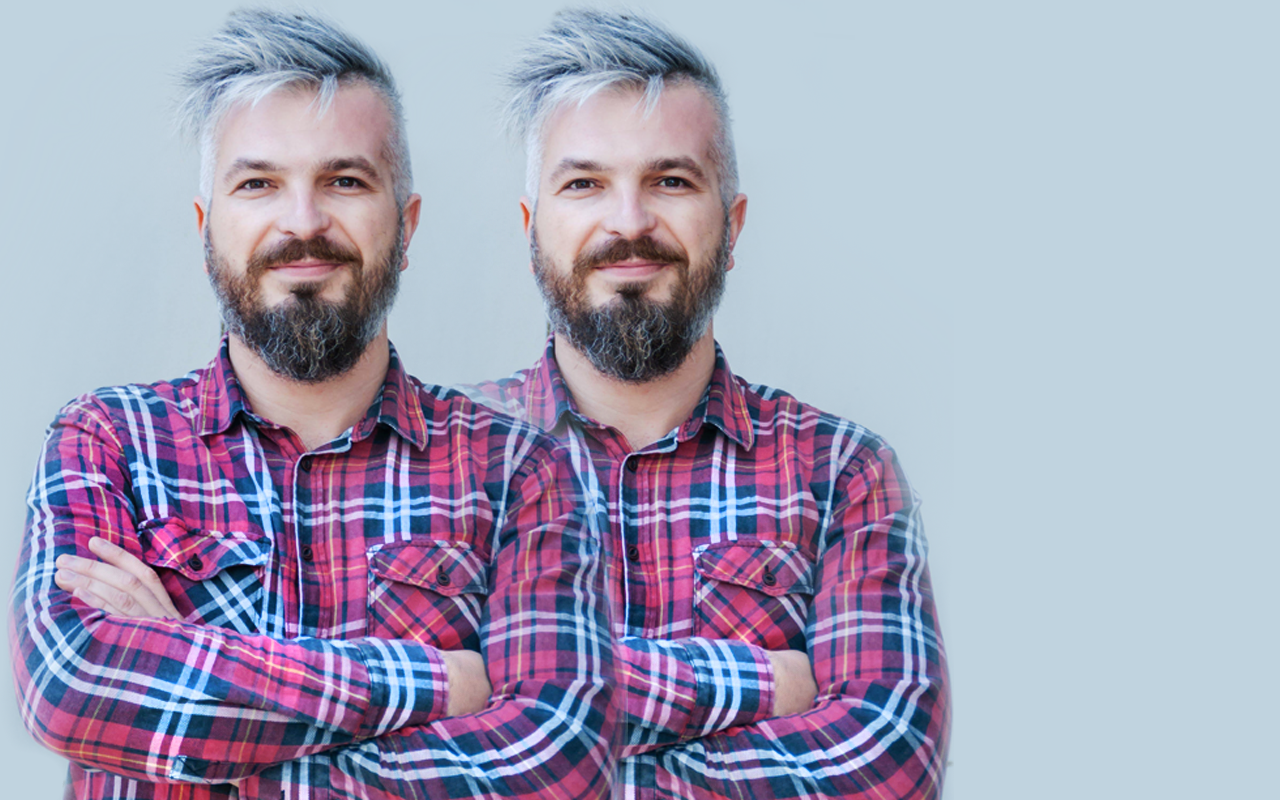
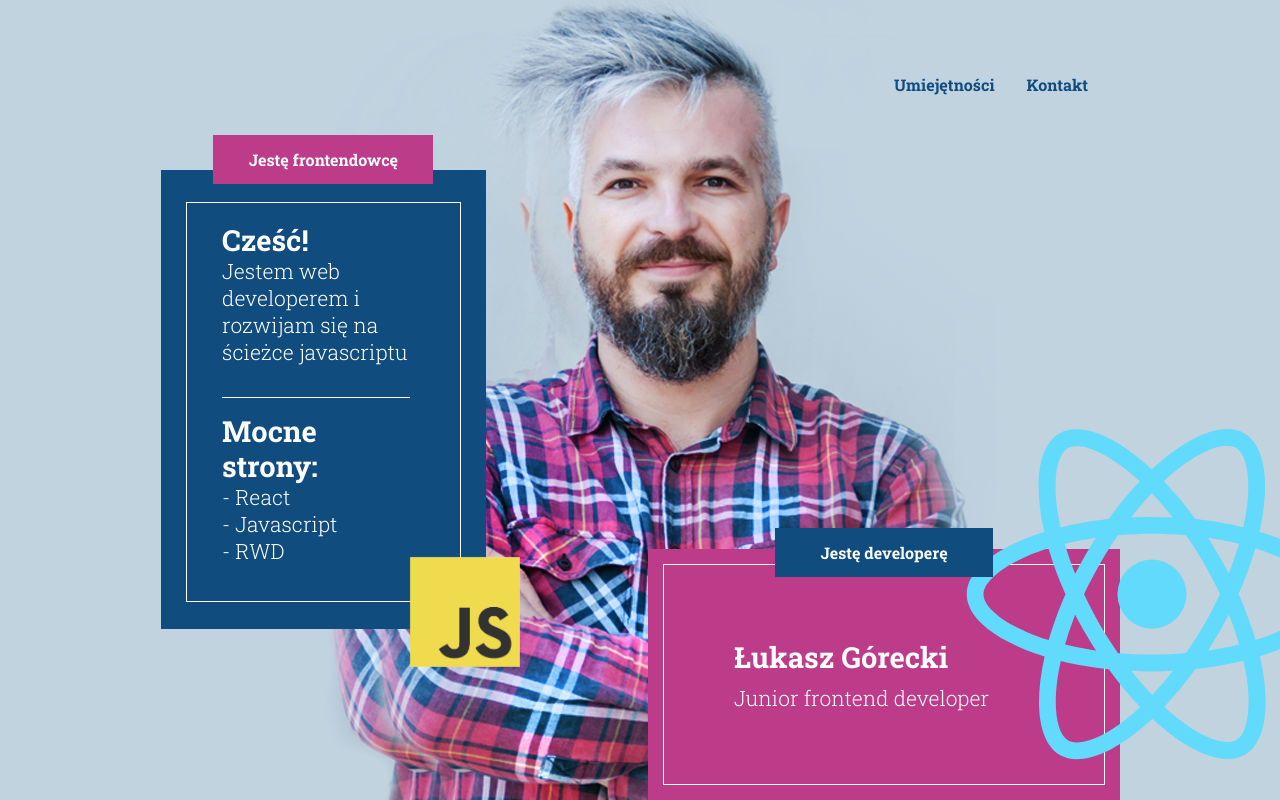
Before and after one commit to sq1fya/my-lp, a React (Create React App) app: page / in a window 1280 px wide. Shown: the top 800 px of the page. Built offline with nearby package versions, Linux system fonts and the light colour scheme.

Commit message:
WIP: center lukasz.png

```diff
--- a/src/components/section-about-me/section-about-me.js
+++ b/src/components/section-about-me/section-about-me.js
@@ -6,7 +6,7 @@ class SectionAboutMe extends Component {
   render() {
     return (
       <section className="position-relative section-about-me background-image container-fluid h-auto">
-        <div className="position-relative position-lg-absolute background-image-media row"> <img src={lukasz}></img></div>
+        <div className="position-relative position-absolute background-image-media row" style={{left:"30%"}}> <img className="" src={lukasz} alt="lukasz"></img></div>
         <div className="row">
           <div className="container col-12 col-lg-9 m-md-0 m-lg-auto p-0 pl-lg-3">
             <header>
```
